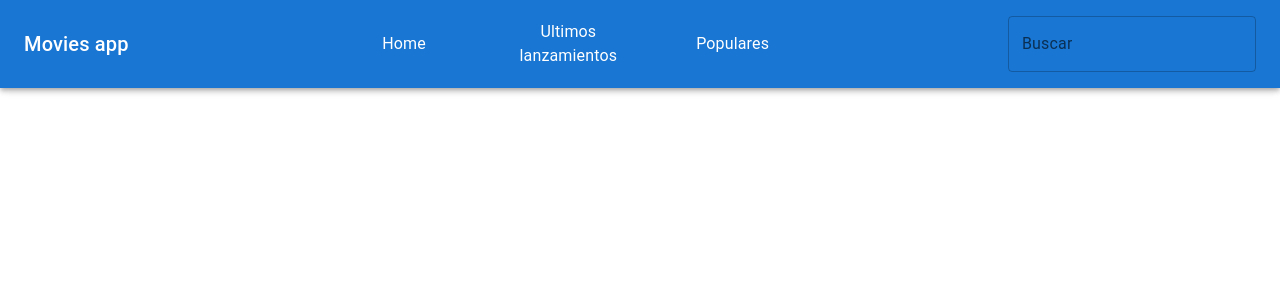
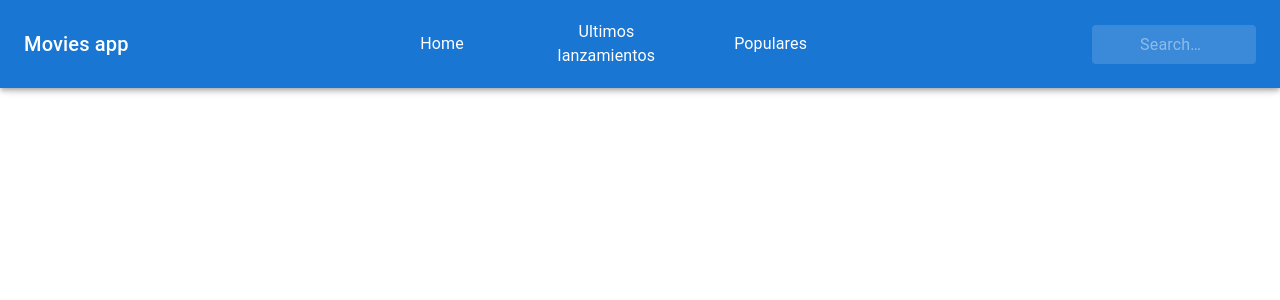
Before and after one commit to Eveolmedo/Movies-project, a React (Vite) app: page / in a window 1280 px wide. Shown: the top 300 px of the page. Built offline with nearby package versions, Linux system fonts and the light colour scheme.

Commit message:
Add search

```diff
--- a/package.json
+++ b/package.json
@@ -14,7 +14,8 @@
     "@emotion/styled": "^11.11.0",
     "@mui/material": "^5.14.11",
     "react": "^18.2.0",
-    "react-dom": "^18.2.0"
+    "react-dom": "^18.2.0",
+    "react-router-dom": "^6.16.0"
   },
   "devDependencies": {
     "@types/react": "^18.2.15",
--- a/src/App.jsx
+++ b/src/App.jsx
@@ -1,12 +1,19 @@
-import { useState } from 'react'
+import { useState, useEffect } from 'react'
+import { BrowserRouter, Route, Routes } from "react-router-dom"
 import Header from "./components/Header"
+
 
 function App() {
 
-
   return (
     <>
-      <Header />
+      <BrowserRouter>
+        <Header/>
+        <Routes>
+          <Route path='/' element/>
+        </Routes>
+
+      </BrowserRouter>
     </>
   )
 }
--- a/src/components/Header.jsx
+++ b/src/components/Header.jsx
@@ -1,13 +1,61 @@
 import * as React from 'react';
-import { AppBar, Box, Toolbar, Typography, TextField} from '@mui/material';
+import { AppBar, Box, Toolbar, Typography, InputBase} from '@mui/material';
+import { styled, alpha } from '@mui/material/styles';
 import List from '@mui/material/List';
 import ListItem from '@mui/material/ListItem';
 import ListItemButton from '@mui/material/ListItemButton';
 import ListItemText from '@mui/material/ListItemText';
 
+
 const navItems = ['Home', 'Ultimos lanzamientos', 'Populares'];
 
-export default function Header() {
+const Search = styled('div')(({ theme }) => ({
+  position: 'relative',
+  borderRadius: theme.shape.borderRadius,
+  backgroundColor: alpha(theme.palette.common.white, 0.15),
+  '&:hover': {
+    backgroundColor: alpha(theme.palette.common.white, 0.25),
+  },
+  marginLeft: 0,
+  width: '100%',
+  [theme.breakpoints.up('sm')]: {
+    marginLeft: theme.spacing(1),
+    width: 'auto',
+  },
+}));
+
+const SearchIconWrapper = styled('div')(({ theme }) => ({
+  padding: theme.spacing(0, 2),
+  height: '100%',
+  position: 'absolute',
+  pointerEvents: 'none',
+  display: 'flex',
+  alignItems: 'center',
+  justifyContent: 'center',
+}));
+
+const StyledInputBase = styled(InputBase)(({ theme }) => ({
+  color: 'inherit',
+  '& .MuiInputBase-input': {
+    padding: theme.spacing(1, 1, 1, 0),
+    // vertical padding + font size from searchIcon
+    paddingLeft: `calc(1em + ${theme.spacing(4)})`,
+    transition: theme.transitions.create('width'),
+    width: '100%',
+    [theme.breakpoints.up('sm')]: {
+      width: '12ch',
+      '&:focus': {
+        width: '20ch',
+      },
+    },
+  },
+}));
+
+export default function Header({ setInputSearch }) {
+  const handleChangeInput = (e) =>{
+    setInputSearch(e.target.value)
+  }
+
   return (
     <Box>
       <AppBar>
@@ -28,7 +76,13 @@ export default function Header() {
             </ListItem>
             ))}
           </List>
-          <TextField id="outlined-basic" label="Buscar" variant="outlined" />
+          <Search>
+            <StyledInputBase
+              placeholder="Search…"
+              onChange={handleChangeInput}
+              inputProps={{ 'aria-label': 'search' }}
+            />
+          </Search>
         </Toolbar>
       </AppBar>
     </Box>
```
Also changed, not shown: 1 other file (tests, documents, lock files or other folders).
